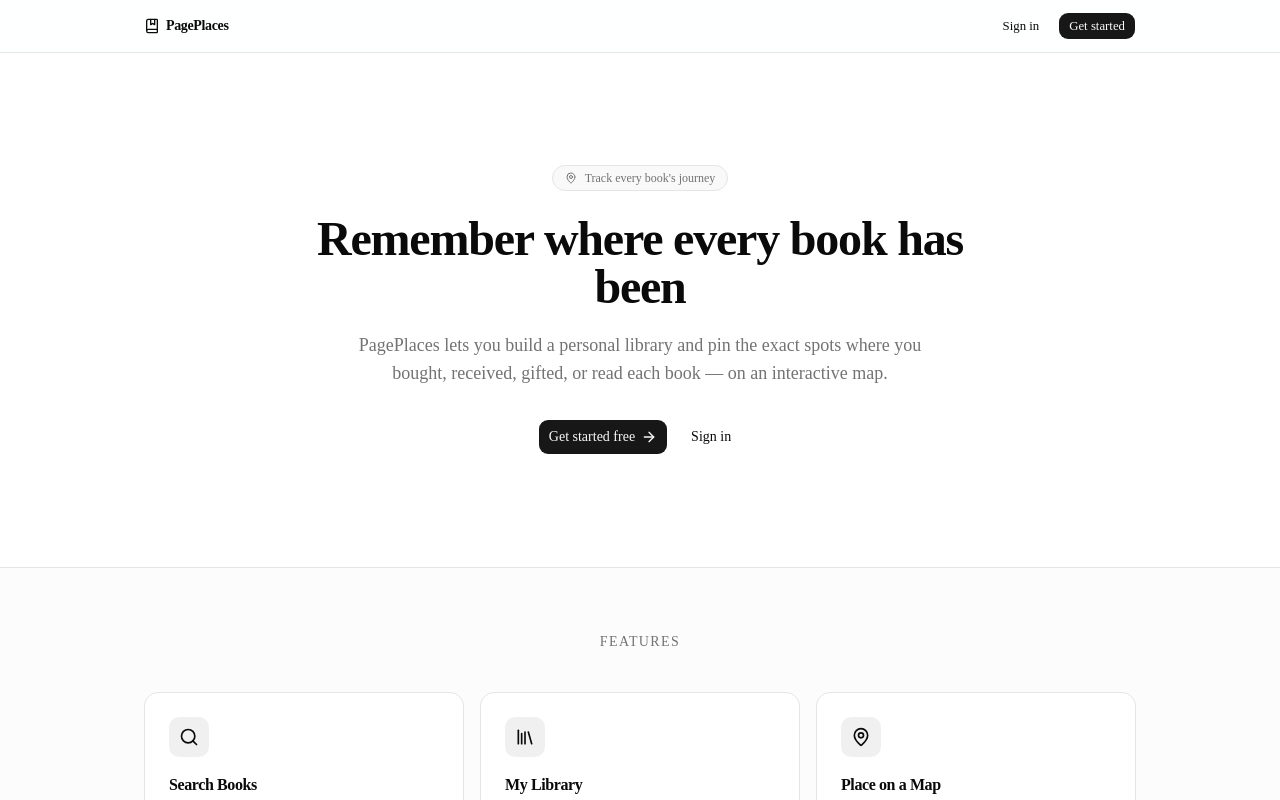
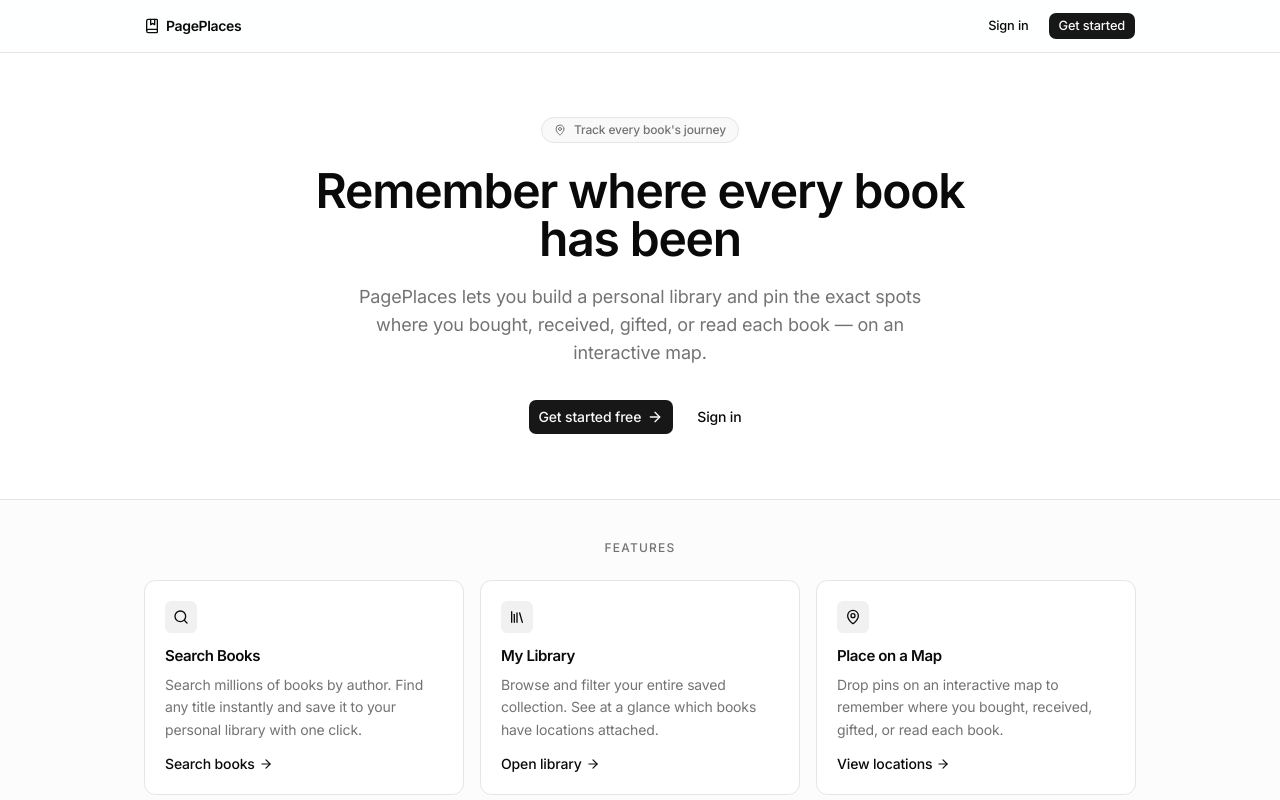
Before and after one commit to vnanurag/PagePlaces, a Next.js app: page / in a window 1280 px wide. Shown: the top 800 px of the page. Built offline with nearby package versions, Linux system fonts and the light colour scheme; no server answers.

Commit message:
polish: Inter font, tighter spacing, smaller radius

```diff
--- a/app/dashboard/page.tsx
+++ b/app/dashboard/page.tsx
@@ -22,8 +22,8 @@ export default async function DashboardPage() {
         userName={session.user.name}
       />
 
-      <main className="mx-auto w-full max-w-5xl flex-1 px-4 py-8">
-        <div className="mb-8">
+      <main className="mx-auto w-full max-w-5xl flex-1 px-4 py-5">
+        <div className="mb-5">
           <h1 className="text-xl font-semibold tracking-tight">Search books</h1>
           <p className="mt-1 text-sm text-muted-foreground">
             {savedGoogleIds.length === 0
--- a/app/globals.css
+++ b/app/globals.css
@@ -72,7 +72,7 @@
   --chart-3: oklch(0.439 0 0);
   --chart-4: oklch(0.371 0 0);
   --chart-5: oklch(0.269 0 0);
-  --radius: 0.625rem;
+  --radius: 0.5rem;
   --sidebar: oklch(0.985 0 0);
   --sidebar-foreground: oklch(0.145 0 0);
   --sidebar-primary: oklch(0.205 0 0);
@@ -124,11 +124,14 @@
   body {
     @apply bg-background text-foreground;
     font-feature-settings: "rlig" 1, "calt" 1;
+    font-size: 0.9375rem;
   }
   html {
     @apply font-sans;
     scroll-behavior: smooth;
     text-rendering: optimizeLegibility;
+    -webkit-font-smoothing: antialiased;
+    letter-spacing: -0.01em;
   }
   :focus-visible {
     @apply outline-none ring-2 ring-ring/60 ring-offset-2 ring-offset-background;
--- a/app/layout.tsx
+++ b/app/layout.tsx
@@ -1,15 +1,11 @@
 import type { Metadata } from "next";
-import { Geist, Geist_Mono } from "next/font/google";
+import { Inter } from "next/font/google";
 import "./globals.css";
 
-const geistSans = Geist({
-  variable: "--font-geist-sans",
+const inter = Inter({
+  variable: "--font-sans",
   subsets: ["latin"],
-});
-
-const geistMono = Geist_Mono({
-  variable: "--font-geist-mono",
-  subsets: ["latin"],
+  display: "swap",
 });
 
 export const metadata: Metadata = {
@@ -25,7 +21,7 @@ export default function RootLayout({
   return (
     <html
       lang="en"
-      className={`${geistSans.variable} ${geistMono.variable} h-full antialiased`}
+      className={`${inter.variable} h-full antialiased`}
     >
       <body className="min-h-full flex flex-col">{children}</body>
     </html>
--- a/app/library/page.tsx
+++ b/app/library/page.tsx
@@ -18,8 +18,8 @@ export default async function LibraryPage() {
         userName={session.user.name}
       />
 
-      <main className="mx-auto w-full max-w-5xl flex-1 px-4 py-8">
-        <div className="mb-8">
+      <main className="mx-auto w-full max-w-5xl flex-1 px-4 py-5">
+        <div className="mb-5">
           <h1 className="text-xl font-semibold tracking-tight">My Library</h1>
           <p className="mt-1 text-sm text-muted-foreground">
             All books you&apos;ve saved
--- a/app/page.tsx
+++ b/app/page.tsx
@@ -65,7 +65,7 @@ export default async function Home() {
 
       <main className="flex flex-1 flex-col">
         {/* ── Hero ── */}
-        <section className="mx-auto w-full max-w-5xl px-4 py-20 text-center sm:py-28">
+        <section className="mx-auto w-full max-w-5xl px-4 py-12 text-center sm:py-16">
           <div className="mx-auto mb-6 inline-flex items-center gap-2 rounded-full border border-border bg-muted/60 px-3 py-1 text-xs font-medium text-muted-foreground">
             <MapPin className="size-3" aria-hidden="true" />
             Track every book&apos;s journey
@@ -98,8 +98,8 @@ export default async function Home() {
 
         {/* ── Features ── */}
         <section className="border-t border-border bg-muted/30">
-          <div className="mx-auto max-w-5xl px-4 py-16">
-            <h2 className="mb-10 text-center text-sm font-medium uppercase tracking-widest text-muted-foreground">
+          <div className="mx-auto max-w-5xl px-4 py-10">
+            <h2 className="mb-6 text-center text-xs font-medium uppercase tracking-widest text-muted-foreground">
               Features
             </h2>
             <div className="grid gap-4 sm:grid-cols-3">
@@ -107,10 +107,10 @@ export default async function Home() {
                 <Link
                   key={title}
                   href={href}
-                  className="group flex flex-col gap-4 rounded-xl border border-border bg-card p-6 transition-all hover:border-border/60 hover:shadow-md focus-visible:outline-none focus-visible:ring-2 focus-visible:ring-ring/60 focus-visible:ring-offset-2"
+                  className="group flex flex-col gap-3 rounded-xl border border-border bg-card p-5 transition-all hover:border-border/60 hover:shadow-md focus-visible:outline-none focus-visible:ring-2 focus-visible:ring-ring/60 focus-visible:ring-offset-2"
                 >
-                  <div className="flex size-10 items-center justify-center rounded-lg bg-foreground/[0.06]">
-                    <Icon className="size-5 text-foreground" aria-hidden="true" />
+                  <div className="flex size-8 items-center justify-center rounded-md bg-foreground/[0.06]">
+                    <Icon className="size-4 text-foreground" aria-hidden="true" />
                   </div>
                   <div className="flex flex-1 flex-col gap-1.5">
                     <h3 className="font-semibold tracking-tight">{title}</h3>
@@ -130,7 +130,7 @@ export default async function Home() {
         {/* ── CTA banner ── */}
         {!isLoggedIn && (
           <section className="border-t border-border">
-            <div className="mx-auto flex max-w-5xl flex-col items-center gap-4 px-4 py-16 text-center sm:flex-row sm:justify-between sm:text-left">
+            <div className="mx-auto flex max-w-5xl flex-col items-center gap-4 px-4 py-10 text-center sm:flex-row sm:justify-between sm:text-left">
               <div>
                 <p className="text-lg font-semibold tracking-tight">
                   Ready to start tracking?
```
